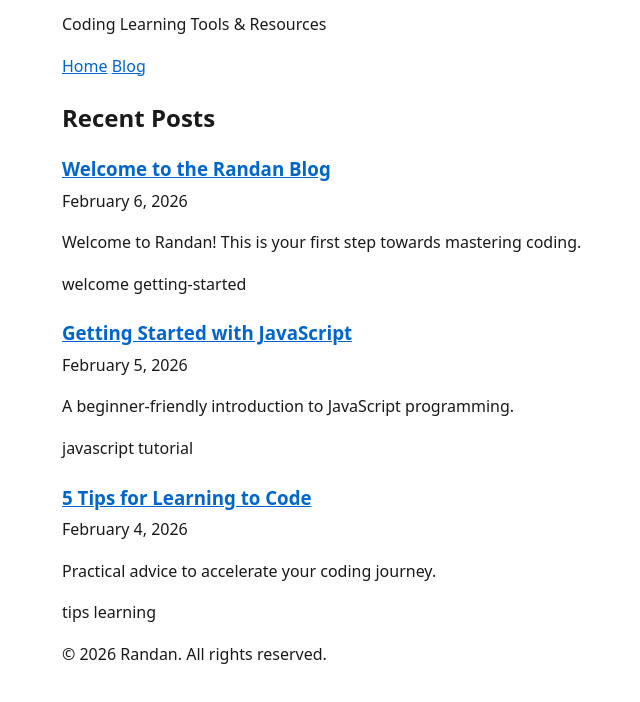
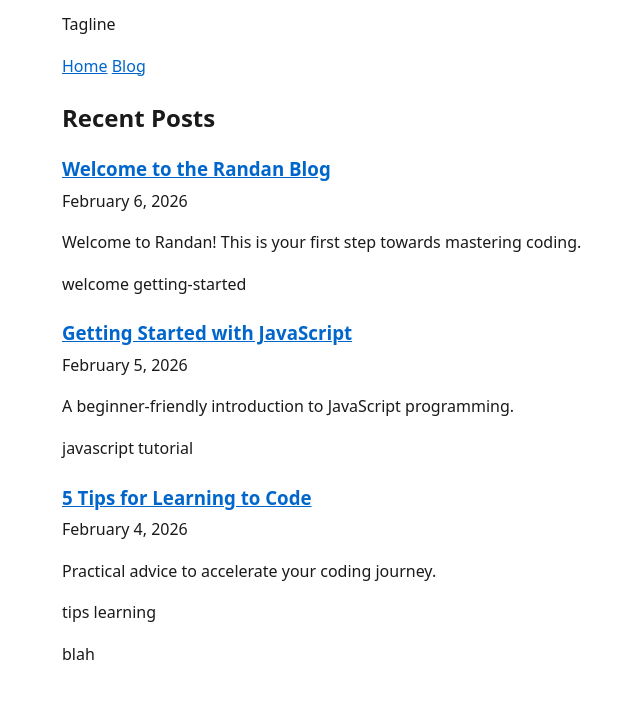
Before and after one commit to SueSmith/randan, an Eleventy site: page blog/index.njk in a window 1280 px wide. Shown: the part 84-786 px from the top of the page, without its empty margins (194-834 px from the left). Built offline with nearby package versions, Linux system fonts and the light colour scheme; Eleventy itself is replaced by a stand-in of ours; files that its build step writes are made by us from their sources.

Commit message:
Update tagline and footer text in base layout

```diff
--- a/blog/_layouts/base.njk
+++ b/blog/_layouts/base.njk
@@ -10,7 +10,7 @@
     <header>
         <div class="container">
             <h1><a href="/blog/">Randan Blog</a></h1>
-            <p class="tagline">Coding Learning Tools & Resources</p>
+            <p class="tagline">Tagline</p>
             <nav>
                 <a href="/">Home</a>
                 <a href="/blog/">Blog</a>
@@ -24,7 +24,7 @@
 
     <footer>
         <div class="container">
-            <p>&copy; 2026 Randan. All rights reserved.</p>
+            <p>blah</p>
         </div>
     </footer>
 </body>
```
